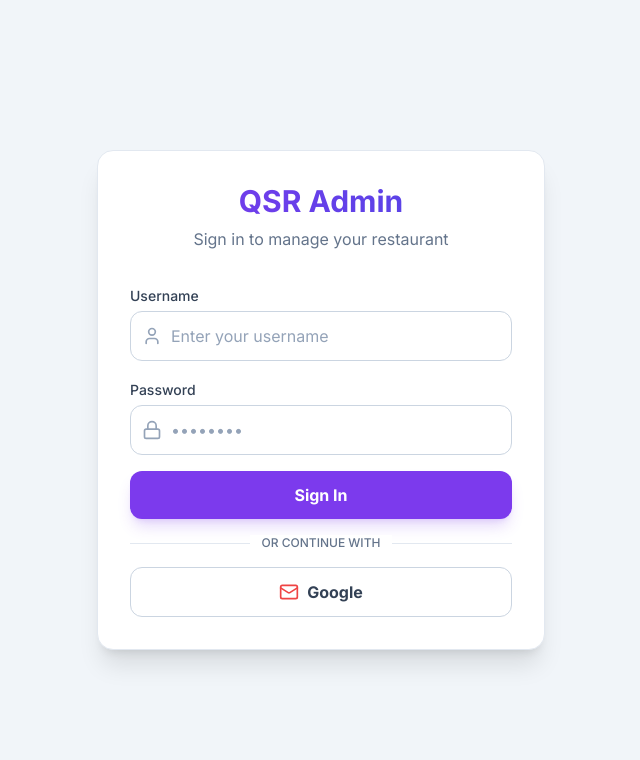
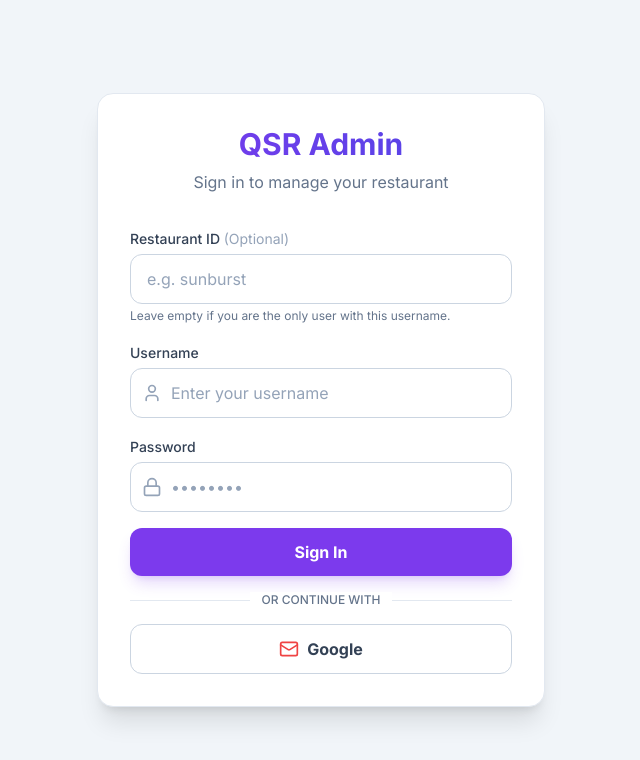
Before and after one commit to my-billing-desk/QsrWebAdmin, a React (Vite) app: page /users in a window 1280 px wide. Shown: the top 760 px of the page, without its empty margins (319-959 px from the left). Built offline with nearby package versions, Linux system fonts and the light colour scheme.

Commit message:
Enhance Login with Restaurant ID field

```diff
--- a/src/context/AuthContext.jsx
+++ b/src/context/AuthContext.jsx
@@ -21,9 +21,15 @@ export const AuthProvider = ({ children }) => {
         setLoading(false);
     }, [token]);
 
-    const login = async (username, password) => {
+    const login = async (username, password, extra = {}) => {
         try {
-            const res = await api.post('/auth/login', { username, password });
+            const res = await api.post('/auth/login', { username, password, ...extra });
+
+            // Handle Ambiguity (300)
+            if (res.status === 300) {
+                return { success: false, error: 'Multiple accounts found', tenants: res.data.tenants };
+            }
+
             const { token, user } = res.data;
 
             localStorage.setItem('token', token);
@@ -35,6 +41,9 @@ export const AuthProvider = ({ children }) => {
             return { success: true };
         } catch (error) {
             console.error("Login failed", error);
+            if (error.response?.status === 300) {
+                return { success: false, error: 'Multiple accounts found', tenants: error.response.data.tenants };
+            }
             return { success: false, error: error.response?.data?.error || 'Login failed' };
         }
     };
--- a/src/pages/Login.jsx
+++ b/src/pages/Login.jsx
@@ -6,6 +6,9 @@ import { useSearchParams, useNavigate } from 'react-router-dom';
 export default function Login() {
     const [username, setUsername] = useState('');
     const [password, setPassword] = useState('');
+    const [tenantIdOrSubdomain, setTenantIdOrSubdomain] = useState('');
+    const [isStoreCodeVisible, setIsStoreCodeVisible] = useState(false);
+    const [availableTenants, setAvailableTenants] = useState([]);
     const [error, setError] = useState(null);
     const { login, loginWithToken } = useAuth();
     const [searchParams] = useSearchParams();
@@ -32,11 +35,22 @@ export default function Login() {
     const handleSubmit = async (e) => {
         e.preventDefault();
         setError(null);
-        const res = await login(username, password);
+
+        const extra = {};
+        if (tenantIdOrSubdomain) extra.subdomain = tenantIdOrSubdomain; // Currently we treat input as subdomain or code
+
+        const res = await login(username, password, extra);
         if (!res.success) {
-            setError(res.error);
+            if (res.requireStoreCode) {
+                setError('Multiple accounts found. Please enter your Restaurant ID above.');
+                // Ideally focus the input here, but since it's always visible, the user can see it.
+            } else {
+                setError(res.error);
+            }
         }
     };
+
+    // No handleTenantSelect needed anymore as we don't get a list
 
     const handleGoogleLogin = () => {
         window.location.href = 'http://localhost:5001/api/auth/google';
@@ -60,6 +74,25 @@ export default function Login() {
                 )}
 
                 <form onSubmit={handleSubmit} className="space-y-4">
+                    {/* Standard SaaS Login Fields */}
+
+                    {/* Restaurant ID / Tenant Identifier */}
+                    <div className="space-y-1">
+                        <label className="text-sm font-medium text-gray-700 dark:text-gray-300">
+                            Restaurant ID <span className="text-gray-400 font-normal">(Optional)</span>
+                        </label>
+                        <div className="relative">
+                            <input
+                                type="text"
+                                value={tenantIdOrSubdomain}
+                                onChange={e => setTenantIdOrSubdomain(e.target.value)}
+                                className="w-full px-4 py-3 rounded-xl border border-gray-300 dark:border-gray-600 bg-white dark:bg-gray-700 focus:ring-2 focus:ring-violet-500 outline-none transition-all"
+                                placeholder="e.g. sunburst"
+                            />
+                        </div>
+                        <p className="text-xs text-gray-500">Leave empty if you are the only user with this username.</p>
+                    </div>
+
                     <div className="space-y-1">
                         <label className="text-sm font-medium text-gray-700 dark:text-gray-300">Username</label>
                         <div className="relative">
@@ -110,6 +143,28 @@ export default function Login() {
                     </button>
                 </form>
 
+                {availableTenants.length > 0 && (
+                    <div className="fixed inset-0 bg-black/50 flex items-center justify-center z-50 p-4">
+                        <div className="bg-white dark:bg-gray-800 p-6 rounded-2xl shadow-xl w-full max-w-sm">
+                            <h3 className="text-lg font-bold mb-4">Select Store</h3>
+                            <p className="text-sm text-gray-500 mb-4">You have accounts in multiple stores. Please select one to continue.</p>
+                            <div className="space-y-2 max-h-60 overflow-y-auto">
+                                {availableTenants.map(t => (
+                                    <button
+                                        key={t.id}
+                                        onClick={() => handleTenantSelect(t.id)}
+                                        className="w-full text-left p-3 rounded-lg border border-gray-200 dark:border-gray-700 hover:bg-violet-50 dark:hover:bg-violet-900/20 transition-colors flex justify-between items-center"
+                                    >
+                                        <span className="font-medium">{t.name}</span>
+                                        <span className="text-xs text-gray-400">{t.subdomain || 'Main'}</span>
+                                    </button>
+                                ))}
+                            </div>
+                            <button onClick={() => setAvailableTenants([])} className="mt-4 w-full py-2 text-gray-500">Cancel</button>
+                        </div>
+                    </div>
+                )}
+
 
 
 
```
Also changed, not shown: 1 other file (tests, documents, lock files or other folders).
